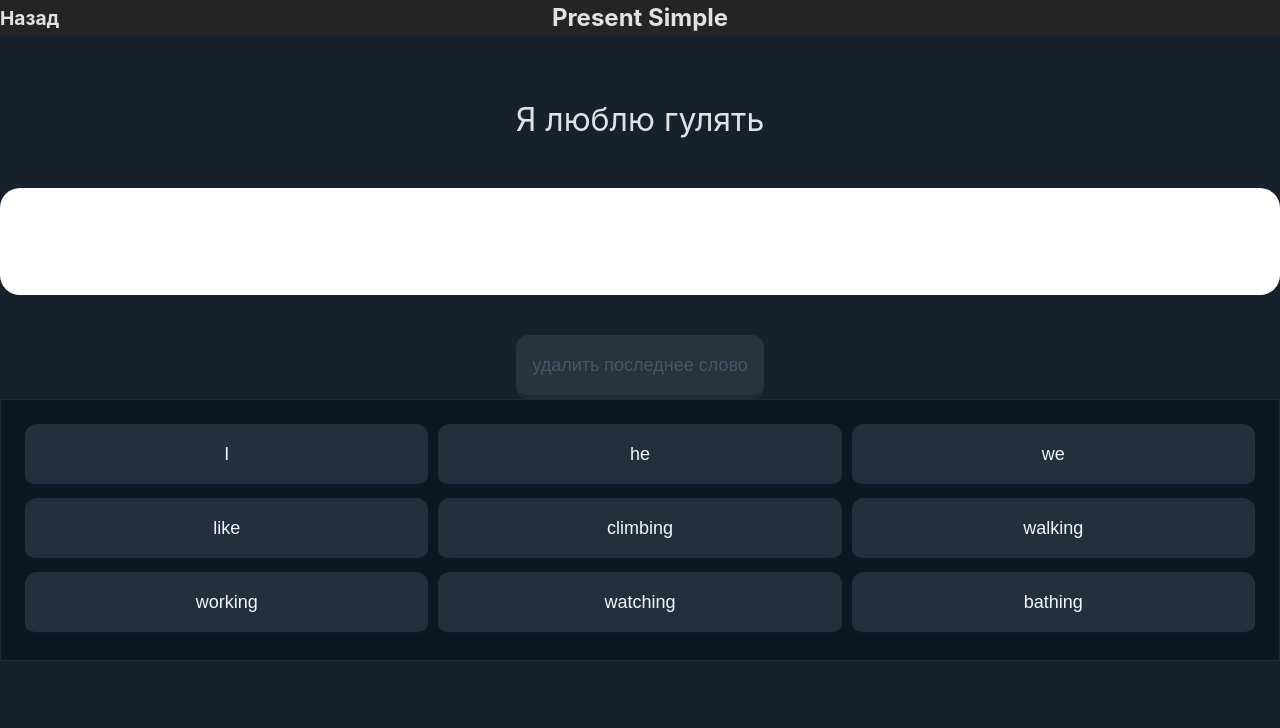
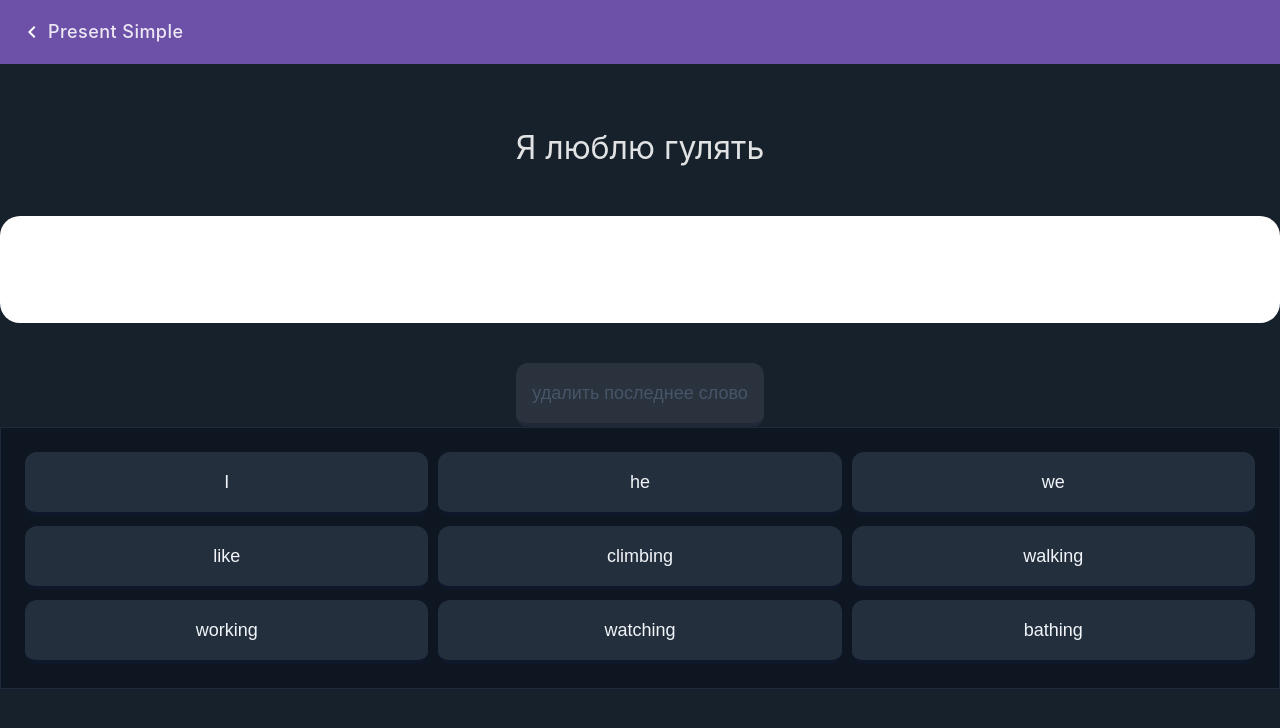
Before and after one commit to HunterM7/easy-english-telegram, a React (Vite) app: page /lessons/random-lesson-id-1 in a window 1280 px wide. Shown: the top 728 px of the page. Built offline with nearby package versions, Linux system fonts and the light colour scheme; what @telegram-apps/sdk-react would draw is missing.

Commit message:
Вынес header в отдельный ui-компонент.

```diff
--- a/src/pages/lesson-page/lesson-page.scss
+++ b/src/pages/lesson-page/lesson-page.scss
@@ -2,29 +2,6 @@
   display: flex;
   flex-direction: column;
   align-items: center;
-
-  &__title {
-    align-self: stretch;
-    text-align: center;
-    position: sticky;
-    top: 0;
-    background-color: #242424;
-    display: flex;
-    justify-content: center;
-    align-items: center;
-  }
-
-  &__back-button {
-    position: absolute;
-    left: 0;
-    top: 50%;
-    transform: translateY(-50%);
-    font-size: 1.2rem;
-  }
-
-  &__subject-name {
-    font-size: 24px;
-  }
 
   &__task-name {
     margin-top: 60px;
--- a/src/pages/lesson-page/lesson-page.tsx
+++ b/src/pages/lesson-page/lesson-page.tsx
@@ -1,7 +1,8 @@
 import { useState } from 'react';
-import { Link, useParams } from 'react-router-dom';
+import { useParams } from 'react-router-dom';
 import { lesson } from '#requests/lesson';
 import { Button, ButtonType } from '#src/ui/button/button';
+import { Header } from '#src/ui/header/header';
 import './lesson-page.scss';
 
 export function LessonPage() {
@@ -30,10 +31,7 @@ export function LessonPage() {
 
   return (
     <div className='lesson-page'>
-      <h1 className='lesson-page__title'>
-        <Link to='/lessons' className='lesson-page__back-button'>Назад</Link>
-        <span className='lesson-page__subject-name'>{name}</span>
-      </h1>
+      <Header title={name} backTo='/lessons' />
       <div className="lesson-page__task-name">{task.name}</div>
       <div className="lesson-page__task-result">
         {result.map(item => (
--- /dev/null
+++ b/src/ui/header/header.scss
@@ -0,0 +1,23 @@
+.header {
+  width: 100%;
+  padding: 16px;
+  display: flex;
+  align-items: center;
+  background-color: #6D50A7;
+
+  &__back-button {
+    width: 32px;
+    height: 32px;
+    display: flex;
+    justify-content: center;
+    align-items: center;
+  }
+
+  &__title {
+    font-size: 18px;
+    font-weight: 500;
+    line-height: 28px;
+    letter-spacing: 0.45px;
+    flex: 1;
+  }
+}
--- /dev/null
+++ b/src/ui/header/header.tsx
@@ -0,0 +1,21 @@
+import { Link } from 'react-router-dom';
+import arrowLeft from '#src/icons/arrowLeft.svg'
+import './header.scss';
+
+interface Props {
+  title: string
+  backTo: string;
+}
+
+export function Header(props: Props) {
+  const { title, backTo } = props;
+
+  return (
+    <div className='header'>
+      <Link to={backTo} className='header__back-button'>
+        <img src={arrowLeft} alt='Назад' />
+      </Link>
+      <span className='header__title'>{title}</span>
+    </div>
+  )
+}
```
Also changed, not shown: src/icons/arrowLeft.svg (added).
